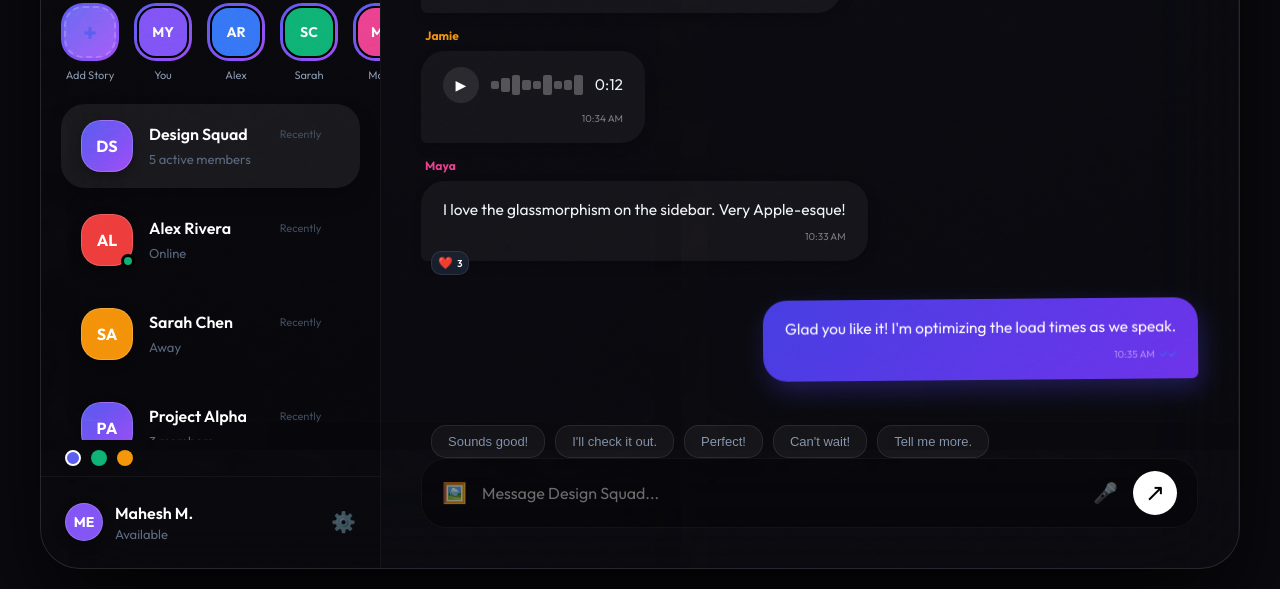
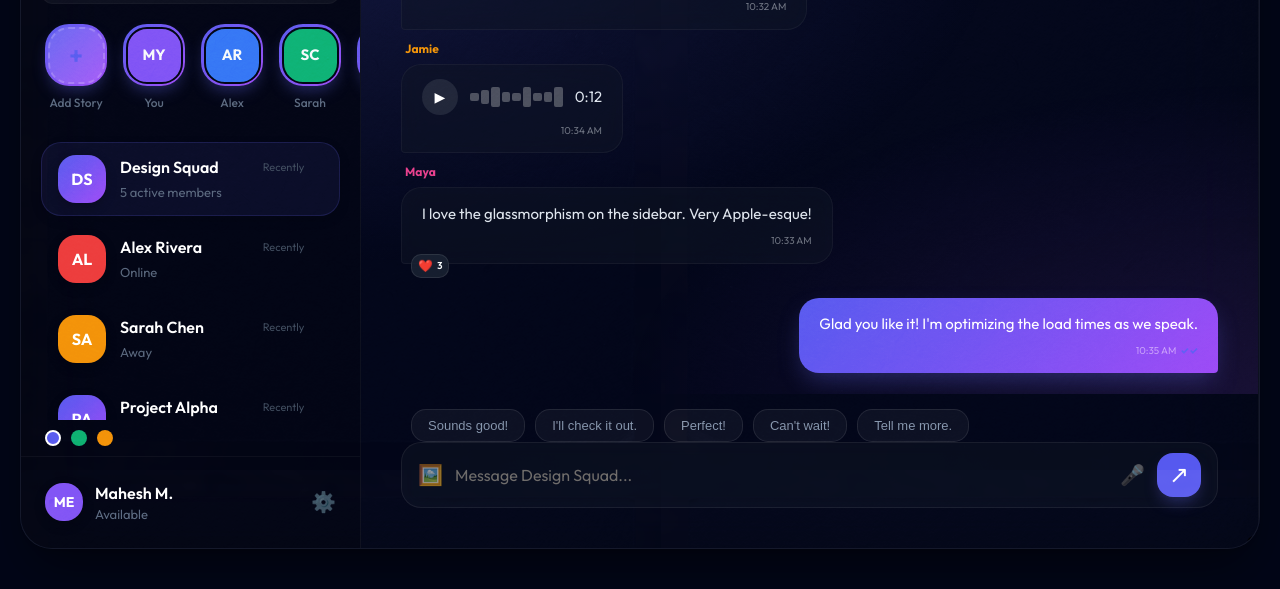
Before and after one commit to mahi-2-ron/Mahilo, a website built with Vite: page chat-hub/index.html in a window 1280 px wide. Shown: the part 211-800 px from the top of the page. Built offline with nearby package versions, Linux system fonts and the light colour scheme; grey boxes are pictures that could not be loaded; files whose address does not match are found by name.

Commit message:
auto update

```diff
--- a/chat-hub/src/style.css
+++ b/chat-hub/src/style.css
@@ -5,15 +5,18 @@
 
   color-scheme: dark;
   color: #f8fafc;
-  background: #0a0a0f;
+  background: #020617;
 
-  /* Theme Tokens */
+  /* Premium Theme Tokens */
   --accent: #6366f1;
   --accent-glow: rgba(99, 102, 241, 0.4);
   --gradient: linear-gradient(135deg, #6366f1, #a855f7);
-  --bg-dark: rgba(10, 10, 15, 0.75);
+  --mesh: radial-gradient(at 0% 0%, rgba(99, 102, 241, 0.15) 0px, transparent 50%),
+    radial-gradient(at 100% 100%, rgba(168, 85, 247, 0.15) 0px, transparent 50%);
+  --bg-dark: rgba(2, 6, 23, 0.7);
+  --border: rgba(255, 255, 255, 0.08);
 
-  transition: background-color 0.5s ease, color 0.5s ease;
+  transition: all 0.5s cubic-bezier(0.4, 0, 0.2, 1);
 
   font-synthesis: none;
   text-rendering: optimizeLegibility;
@@ -66,16 +69,17 @@ body {
 
 .chat-container {
   width: 100%;
-  max-width: 1200px;
-  height: 95vh;
-  background: rgba(10, 10, 15, 0.75);
-  backdrop-filter: blur(50px) saturate(220%);
-  -webkit-backdrop-filter: blur(50px) saturate(220%);
-  border: 1px solid rgba(255, 255, 255, 0.12);
-  border-radius: 40px;
+  max-width: 1280px;
+  height: 90vh;
+  background: var(--bg-dark);
+  backdrop-filter: blur(40px) saturate(200%);
+  -webkit-backdrop-filter: blur(40px) saturate(200%);
+  border: 1px solid var(--border);
+  border-radius: 32px;
   display: flex;
   overflow: hidden;
-  box-shadow: 0 50px 100px -20px rgba(0, 0, 0, 0.9);
+  box-shadow: 0 4px 6px -1px rgba(0, 0, 0, 0.1), 0 2px 4px -1px rgba(0, 0, 0, 0.06),
+    0 25px 50px -12px rgba(0, 0, 0, 0.5);
   position: relative;
 }
 
@@ -119,10 +123,11 @@ body {
 }
 
 .sidebar-header h2 {
-  font-size: 28px;
+  font-size: 24px;
   font-weight: 800;
-  letter-spacing: -1px;
+  letter-spacing: -0.5px;
   color: #fff;
+  margin-top: 4px;
 }
 
 .search-container {
@@ -154,18 +159,22 @@ body {
   flex: 1;
 }
 
-.search-icon {
-  opacity: 0.4;
-  font-size: 14px;
+.sidebar-header h2 {
+  font-size: 24px;
+  font-weight: 800;
+  letter-spacing: -0.5px;
+  color: #fff;
+  margin-top: 4px;
 }
 
-/* Stories / Status */
+/* Stories Refined */
 .stories-container {
-  padding: 10px 20px;
+  padding: 10px 24px;
   display: flex;
-  gap: 15px;
+  gap: 16px;
   overflow-x: auto;
   scrollbar-width: none;
+  margin-bottom: 10px;
 }
 
 .stories-container::-webkit-scrollbar {
@@ -189,37 +198,41 @@ body {
 }
 
 .story-ring {
-  width: 58px;
-  height: 58px;
-  border-radius: 22px;
-  padding: 3px;
+  width: 62px;
+  height: 62px;
+  border-radius: 24px;
+  padding: 2.5px;
   background: var(--gradient);
   display: flex;
   align-items: center;
   justify-content: center;
-  transition: transform 0.3s cubic-bezier(0.175, 0.885, 0.32, 1.275);
+  transition: 0.4s cubic-bezier(0.2, 1, 0.2, 1);
+  box-shadow: 0 8px 16px -4px var(--accent-glow);
 }
 
 .story-item:hover .story-ring {
-  transform: scale(1.05);
+  transform: translateY(-4px) rotate(3deg);
+  box-shadow: 0 12px 24px -6px var(--accent-glow);
 }
 
 .story-avatar {
   width: 100%;
   height: 100%;
-  border-radius: 19px;
-  background: #1e293b;
-  border: 2px solid #000;
+  border-radius: 21px;
+  background: #0f172a;
+  border: 2px solid #020617;
   display: flex;
   align-items: center;
   justify-content: center;
   font-weight: 700;
-  font-size: 14px;
+  font-size: 15px;
 }
 
 .story-name {
-  font-size: 11px;
-  color: #94a3b8;
+  font-size: 12px;
+  font-weight: 500;
+  color: #64748b;
+  margin-top: 2px;
 }
 
 .user-list {
@@ -229,43 +242,39 @@ body {
 }
 
 .user-item {
-  padding: 16px 20px;
-  border-radius: 24px;
+  padding: 12px 16px;
+  border-radius: 20px;
   display: flex;
   align-items: center;
-  gap: 16px;
+  gap: 14px;
   cursor: pointer;
-  transition: all 0.4s cubic-bezier(0.2, 1, 0.2, 1);
-  margin-bottom: 10px;
+  transition: all 0.3s cubic-bezier(0.4, 0, 0.2, 1);
+  margin-bottom: 6px;
+  border: 1px solid transparent;
 }
 
 .user-item:hover {
-  background: rgba(255, 255, 255, 0.03);
-  transform: translateX(4px);
+  background: rgba(255, 255, 255, 0.04);
+  border-color: rgba(255, 255, 255, 0.05);
 }
 
 .user-item.active {
-  background: rgba(255, 255, 255, 0.08);
-  box-shadow: 0 10px 20px rgba(0, 0, 0, 0.2);
-}
-
-.avatar-stack {
-  position: relative;
+  background: rgba(99, 102, 241, 0.1);
+  border-color: rgba(99, 102, 241, 0.2);
+  box-shadow: 0 4px 12px rgba(0, 0, 0, 0.1);
 }
 
 .avatar {
-  width: 52px;
-  height: 52px;
-  border-radius: 20px;
-  background: linear-gradient(135deg, #6366f1, #a855f7);
+  width: 48px;
+  height: 48px;
+  border-radius: 18px;
+  background: var(--gradient);
   display: flex;
   align-items: center;
   justify-content: center;
   font-weight: 700;
   color: white;
-  border: 1px solid rgba(255, 255, 255, 0.2);
-  box-shadow: 0 4px 12px rgba(0, 0, 0, 0.3);
-  overflow: hidden;
+  box-shadow: 0 4px 12px rgba(0, 0, 0, 0.2);
   position: relative;
 }
 
@@ -381,9 +390,9 @@ body {
 }
 
 .active-chat-name {
-  font-size: 22px;
-  font-weight: 800;
-  letter-spacing: -0.5px;
+  font-size: 20px;
+  font-weight: 700;
+  letter-spacing: -0.3px;
 }
 
 .chat-status {
@@ -462,10 +471,28 @@ body {
 .chat-messages {
   flex: 1;
   overflow-y: auto;
-  padding: 40px;
+  padding: 32px 40px;
   display: flex;
   flex-direction: column;
-  gap: 24px;
+  gap: 20px;
+  background: var(--mesh);
+}
+
+/* Custom Scrollbar */
+.chat-messages::-webkit-scrollbar,
+.user-list::-webkit-scrollbar {
+  width: 6px;
+}
+
+.chat-messages::-webkit-scrollbar-thumb,
+.user-list::-webkit-scrollbar-thumb {
+  background: rgba(255, 255, 255, 0.05);
+  border-radius: 10px;
+}
+
+.chat-messages::-webkit-scrollbar-thumb:hover,
+.user-list::-webkit-scrollbar-thumb:hover {
+  background: rgba(255, 255, 255, 0.1);
 }
 
 .date-divider {
@@ -506,12 +533,12 @@ body {
 }
 
 .message {
-  padding: 16px 22px;
-  border-radius: 24px;
-  font-size: 15.5px;
-  line-height: 1.6;
+  padding: 14px 20px;
+  border-radius: 20px;
+  font-size: 15px;
+  line-height: 1.55;
   position: relative;
-  transition: transform 0.2s cubic-bezier(0.175, 0.885, 0.32, 1.275);
+  transition: 0.3s cubic-bezier(0.4, 0, 0.2, 1);
 }
 
 .text {
@@ -520,19 +547,22 @@ body {
 }
 
 .received .message {
-  background: rgba(255, 255, 255, 0.05);
-  color: #f1f5f9;
-  border-radius: 24px 24px 24px 6px;
-  box-shadow: 2px 4px 12px rgba(0, 0, 0, 0.15);
+  background: rgba(15, 23, 42, 0.6);
+  backdrop-filter: blur(10px);
+  border: 1px solid rgba(255, 255, 255, 0.05);
+  color: #e2e8f0;
+  border-radius: 20px 20px 20px 4px;
 }
 
 .sent .message {
-  background: linear-gradient(135deg, #4f46e5, #7c3aed);
+  background: var(--gradient);
   color: #fff;
-  border-radius: 24px 24px 6px 24px;
-  box-shadow: 4px 10px 25px rgba(79, 70, 229, 0.35);
-  transform: rotate(-0.5deg);
-  /* Manmade feel: imperfect skew */
+  border-radius: 20px 20px 4px 20px;
+  box-shadow: 0 10px 25px -5px var(--accent-glow);
+}
+
+.message:hover {
+  transform: translateY(-2px);
 }
 
 .message-info {
@@ -752,11 +782,12 @@ body {
 .input-wrapper {
   display: flex;
   align-items: center;
-  gap: 15px;
-  background: rgba(0, 0, 0, 0.3);
-  padding: 12px 20px;
-  border-radius: 25px;
-  border: 1px solid rgba(255, 255, 255, 0.05);
+  gap: 12px;
+  background: rgba(15, 23, 42, 0.6);
+  padding: 10px 16px;
+  border-radius: 20px;
+  border: 1px solid var(--border);
+  backdrop-filter: blur(10px);
 }
 
 .action-btn {
@@ -778,17 +809,18 @@ body {
 }
 
 .send-btn {
-  background: #fff;
-  color: #000;
+  background: var(--accent);
+  color: #fff;
   border: none;
   width: 44px;
   height: 44px;
-  border-radius: 50%;
+  border-radius: 16px;
   cursor: pointer;
   display: flex;
   align-items: center;
   justify-content: center;
-  transition: 0.3s cubic-bezier(0.175, 0.885, 0.32, 1.275);
+  transition: 0.3s cubic-bezier(0.4, 0, 0.2, 1);
+  box-shadow: 0 8px 16px -4px var(--accent-glow);
 }
 
 .send-icon {
```
